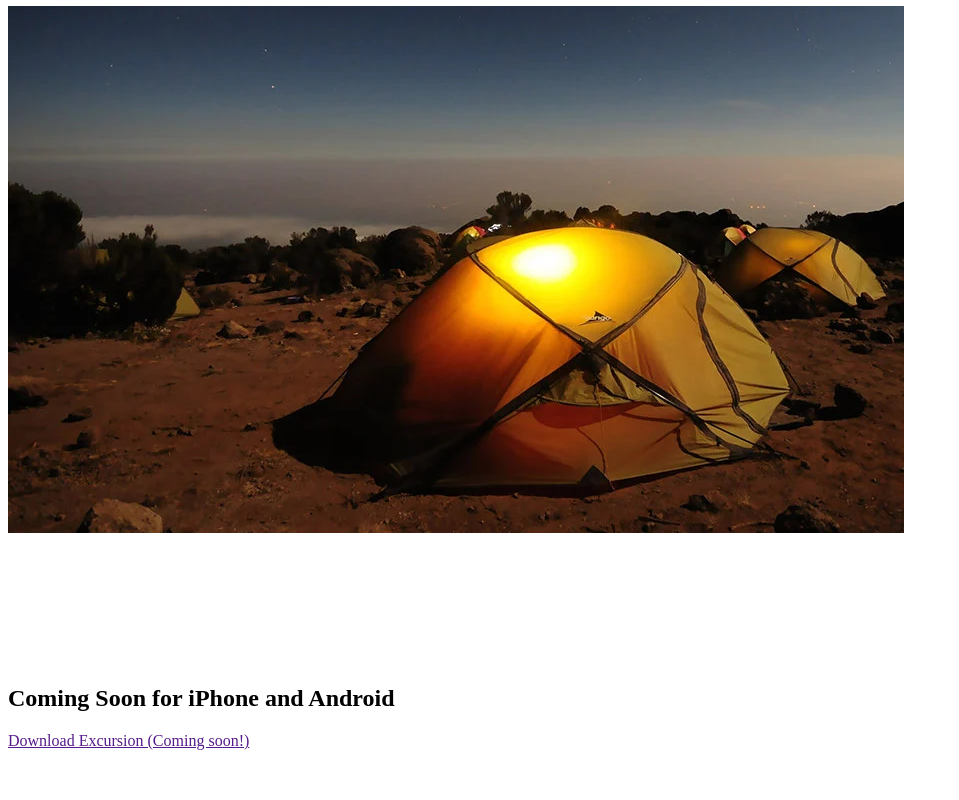
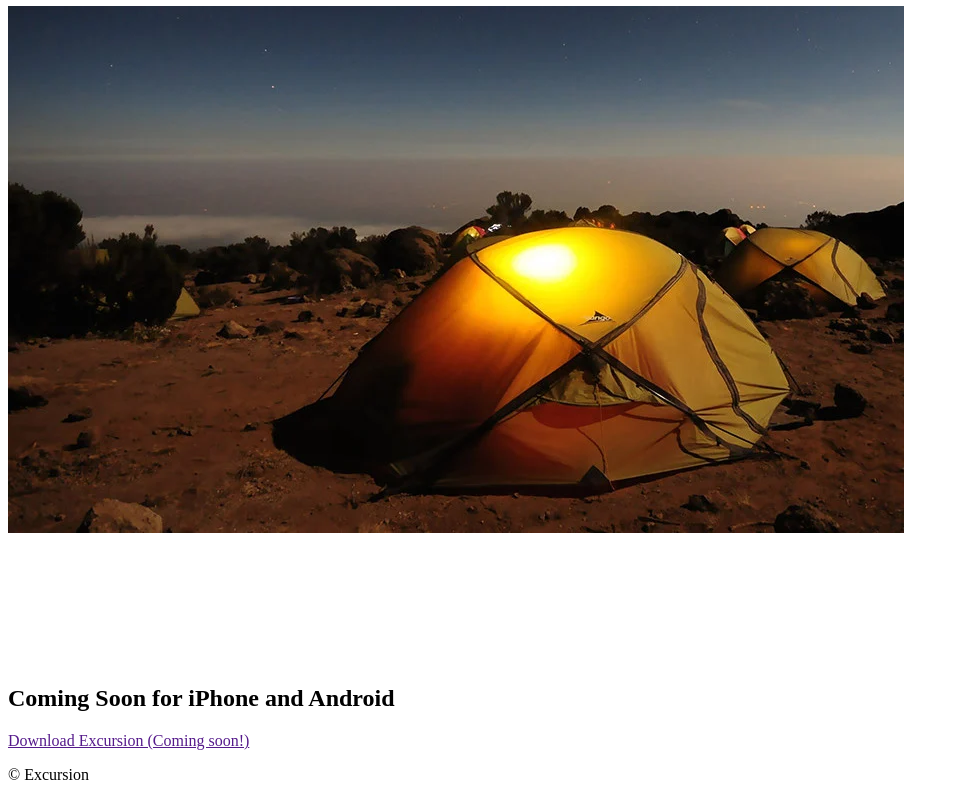
Before and after one commit to henc00/excursion, a plain HTML site: page index.html in a window 1280 px wide. Shown: the part 353-1153 px from the top of the page, without its empty margins (0-959 px from the left). Before the commit the page ends 1111 px from the top, so only its background shows below. Drawn offline with Linux system fonts and the light colour scheme.

Commit message:
Add footer to HTML

```diff
--- a/index.html
+++ b/index.html
@@ -24,5 +24,9 @@
             <a href="">Download Excursion (Coming soon!)</a>
         </section>
     </main>
+
+    <footer>
+        <p>© Excursion</p>
+    </footer>
 </body>
 </html>
```
